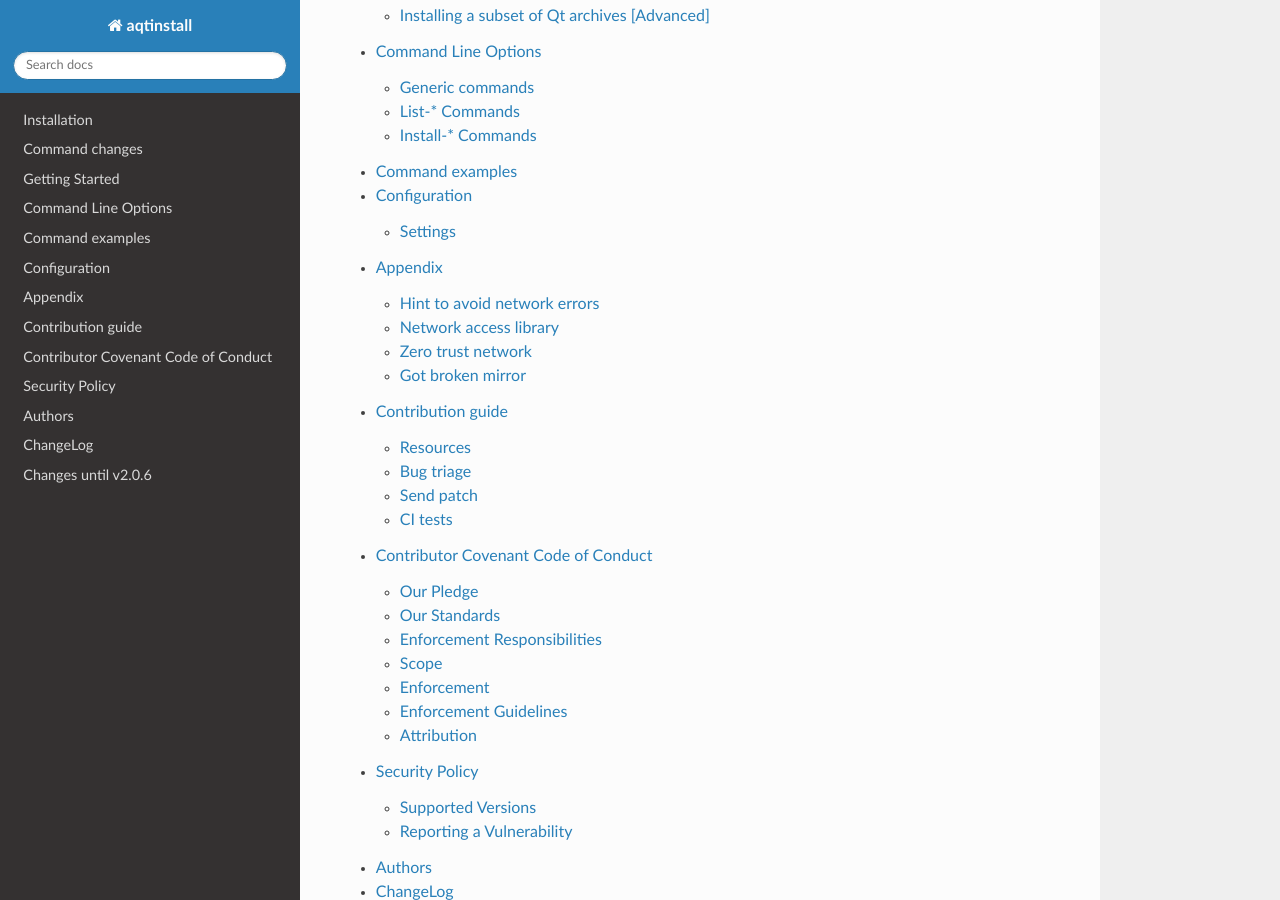
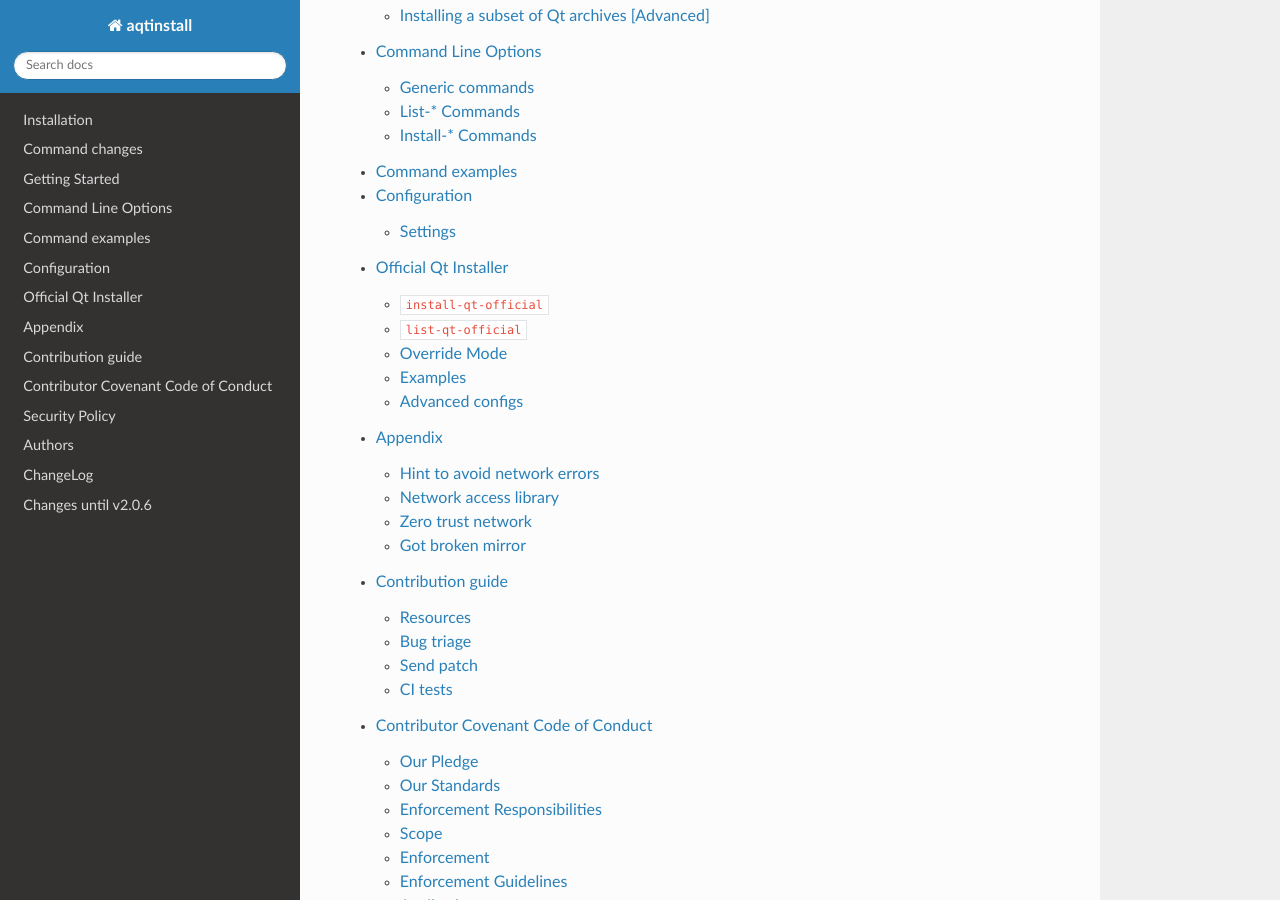
Before and after one commit to miurahr/aqtinstall, a Sphinx documentation site: the page built from docs/index.rst, in a window 1280 px wide and 900 px high, scrolled down 552 px. Built offline with Sphinx 7.4.7 and the Read the Docs theme 3.1.0, drawn with Linux system fonts in a browser that asks for light colours; the version number could not be read and is left out; some of the changed lines change nothing that is shown.

Commit message:
Commercial docs (#886)
* First documentation draft for the commercial feature

* Update commercial.rst

* Update commercial.rst

* Update docs/commercial.rst

Co-authored-by: Mozi <29089388+pzhlkj6612@users.noreply.github.com>

* Update docs/commercial.rst

Co-authored-by: Mozi <29089388+pzhlkj6612@users.noreply.github.com>

* Update and rename commercial.rst to official.rst

* Update index.rst

* Update official.rst

---------

Co-authored-by: Mozi <29089388+pzhlkj6612@users.noreply.github.com>

```diff
--- a/docs/index.rst
+++ b/docs/index.rst
@@ -10,6 +10,7 @@
    getting_started
    cli
    configuration
+   official
    appendix
    CONTRIBUTE
    CODE_OF_CONDUCT
--- /dev/null
+++ b/docs/official.rst
@@ -0,0 +1,157 @@
+.. _official:
+
+Official Qt Installer
+=====================
+
+.. important::
+   * **You can use this for commercial and open-source Qt versions**
+   * **You can only install for the OS running the CLI**
+   * **All commands require authentication, even for open-source.** The authentication process:
+
+     * It first looks into the folder of your OS where the file ``qtaccount.ini`` can be:
+
+       * Windows: ``C:\Users\<username>\AppData\Roaming\Qt\qtaccount.ini``
+       * Linux: ``/home/<username>/.local/share/Qt/qtaccount.ini``
+       * MacOS: ``/Users/<username>/Library/Application Support/Qt/qtaccount.ini``
+
+     This file is automatically created when you use the ``MaintenanceTool`` binary and log in using the GUI. It is also created the first time you use the CLI or any mean to authenticate. You can simply copy the file from your PC to the CI server, it will work across platforms. Just treat it as a password. Refer to `this page <https://doc.qt.io/qt-6/get-and-install-qt-cli.html#providing-login-information>`_ for more details.
+
+     * It will also check the value of the environment variable ``QT_INSTALLER_JWT_TOKEN`` and use the token if provided.
+     * If neither are present, you will need to provide ``--email <email> --pw <password>``.
+       Note that if ``--email`` and ``--pw`` are provided, they will supersede the ``qtaccount.ini`` and the JWT token account.
+
+``install-qt-official``
+------------------------
+Install Qt packages using the official Qt installer.
+
+.. code-block:: bash
+
+   aqt install-qt-official <target> <arch> <version> [options]
+
+Arguments
+~~~~~~~~~
+- ``target`` - Target platform (desktop, android, ios)
+- ``arch`` - Target architecture
+- ``version`` - Qt version to install
+
+Options
+~~~~~~~
+- ``--email <email>`` - Qt account email/username
+- ``--pw <password>`` - Qt account password
+- ``--modules <module1> <module2> ...`` - Additional Qt modules to install
+
+  * Very broad meaning, aka ``packages`` or ``components`` (`see here <https://doc.qt.io/qt-6/get-and-install-qt-cli.html#component-names-for-installation>`_). Extensions, wasm, src... are 'modules'
+  * If none are inputed, the package ``qtX.Y.Z-essentials`` is downloaded (default Qt install, includes ``qtcreator``...)
+  * If ``all`` is inputed, the package ``qtX.Y.Z-full`` is downloaded (includes everything)
+
+.. dropdown:: Click to see all the special packages (for Linux Qt 6.8.1)
+
+   .. code-block:: text
+
+      Name: qt6.8.1-essentials
+      Display name: Qt 6.8.1 Linux x86_64 Essential Components
+      Description: Qt 6.8.1 Linux x86_64 Essential Libraries, Headers, and Tools
+      Version: 6.8.1
+      Components: qt.qt6.681.linux_gcc_64
+
+      Name: qt6.8.1-essentials-dev
+      Display name: Qt 6.8.1 Linux x86_64 Essential Components (dev)
+      Description: Qt 6.8.1 Linux x86_64 Essential Libraries, Headers, and Tools (dev)
+      Version: 6.8.1
+      Required aliases: qt6.8.1-essentials
+
+      Name: qt6.8.1-full
+      Display name: Qt 6.8.1 Linux x86_64 All Components with Sources
+      Description: Qt 6.8.1 Linux x86_64 All Libraries, Headers, Tools, and Sources
+      Version: 6.8.1
+      Components: qt.qt6.681.src,extensions.qtwebengine.681.src
+      Required aliases: qt6.8.1-essentials,qt6.8.1-addons,qt6.8.1-extensions
+      Optional components: extensions.qtinsighttracker.681.src
+
+      Name: qt6.8.1-full-dbg
+      Display name: Qt 6.8.1 Linux x86_64 All Components with Sources and Debug Information Files
+      Description: Qt 6.8.1 Linux x86_64 All Libraries, Headers, Tools, Sources, and Debug Information Files (dev)
+      Version: 6.8.1
+      Components: qt.qt6.681.debug_info.linux_gcc_64,qt.qt6.681.debug_info,extensions.qtwebengine.681.debug_information
+      Required aliases: qt6.8.1-full-dev
+
+      Name: qt6.8.1-full-dev
+      Display name: Qt 6.8.1 Linux x86_64 All Components with Sources (dev)
+      Description: Qt 6.8.1 Linux x86_64 All Libraries, Headers, Tools, and Sources (dev)
+      Version: 6.8.1
+      Required aliases: qt6.8.1-full
+
+      Name: qt6.8.1-sdk
+      Display name: Qt 6.8.1 Linux x86_64 SDK
+      Description: Qt 6.8.1 Linux x86_64 SDK Tools (Qt Creator, Ninja, and CMake)
+      Version: 6.8.1
+      Components: qt.tools.qtcreator_gui,qt.tools.cmake,qt.tools.ninja
+      Required aliases: qt6.8.1-full-dev,qt6.8.1-full-dbg
+
+- ``--outputdir <path>`` - Installation directory (default: current directory)
+- ``--override <args...>`` - Pass all remaining arguments directly to the Qt installer CLI
+
+``list-qt-official``
+---------------------
+Search available Qt packages using the official Qt installer.
+
+.. code-block:: bash
+
+   aqt list-qt-official [search_terms] [options]
+
+Options
+~~~~~~~
+- ``--email <email>`` - Qt account email/username
+- ``--pw <password>`` - Qt account password
+- ``search_terms`` - Terms to search for in package names (grabs all that is not other options)
+
+Override Mode
+------------
+``install-qt-official`` supports an override mode that passes all arguments after ``--override`` directly to the Qt installer CLI, and will ignore all the other params except ``--email`` and ``--pw`` if given prior to it
+
+.. code-block:: bash
+
+   aqt install-qt-official --override [installer_args... --email email --pw password]
+   aqt install-qt-official --email email --pw password --override [installer_args...]
+
+When using override mode:
+
+* All standard command options are ignored
+* Arguments are passed directly to the Qt installer
+* The ``--email``/``--pw`` flags are used for authentication
+* `More info here <https://doc.qt.io/qt-6/get-and-install-qt-cli.html>`_
+
+Examples
+--------
+.. code-block:: bash
+
+   # Standard installation
+   aqt install-qt-official desktop linux_gcc_64 6.8.0 --email user@example.com --pw pass
+
+   # Installation with modules
+   aqt install-qt-official desktop linux_gcc_64 6.8.0 --email user@example.com --pw pass --modules qtcharts qtnetworkauth
+
+   # List packages containing 'wasm'
+   aqt list-qt-official wasm --email user@example.com --pw pass
+
+   # Override mode
+   aqt install-qt-official --override install qt.qt6.680.gcc_64 --email user@example.com --pw pass
+
+Advanced configs
+--------------
+The file located in ``./aqt/settings.ini`` can be edited in the ``[qtofficial]`` part to fine tune the official installer (`more details here <https://doc.qt.io/qt-6/get-and-install-qt-cli.html#message-identifiers-for-auto-answer>`_):
+
+.. code-block:: ini
+
+   [qtofficial]
+   unattended : True # Removes needs of user interaction, and simplifies the --override option as well by passing flags by default to remain unattended
+   installer_timeout : 1800
+   operation_does_not_exist_error : Ignore
+   overwrite_target_directory : No
+   stop_processes_for_updates : Ignore
+   installation_error_with_cancel : Ignore
+   installation_error_with_ignore : Ignore
+   associate_common_filetypes : Yes
+   telemetry : No
+   cache_path : # When empty, will use ~/.local/share/aqt/cache or equivalent for your OS
+   temp_dir : # When empty, will use ~/.local/share/aqt/tmp or equivalent for your OS
```
